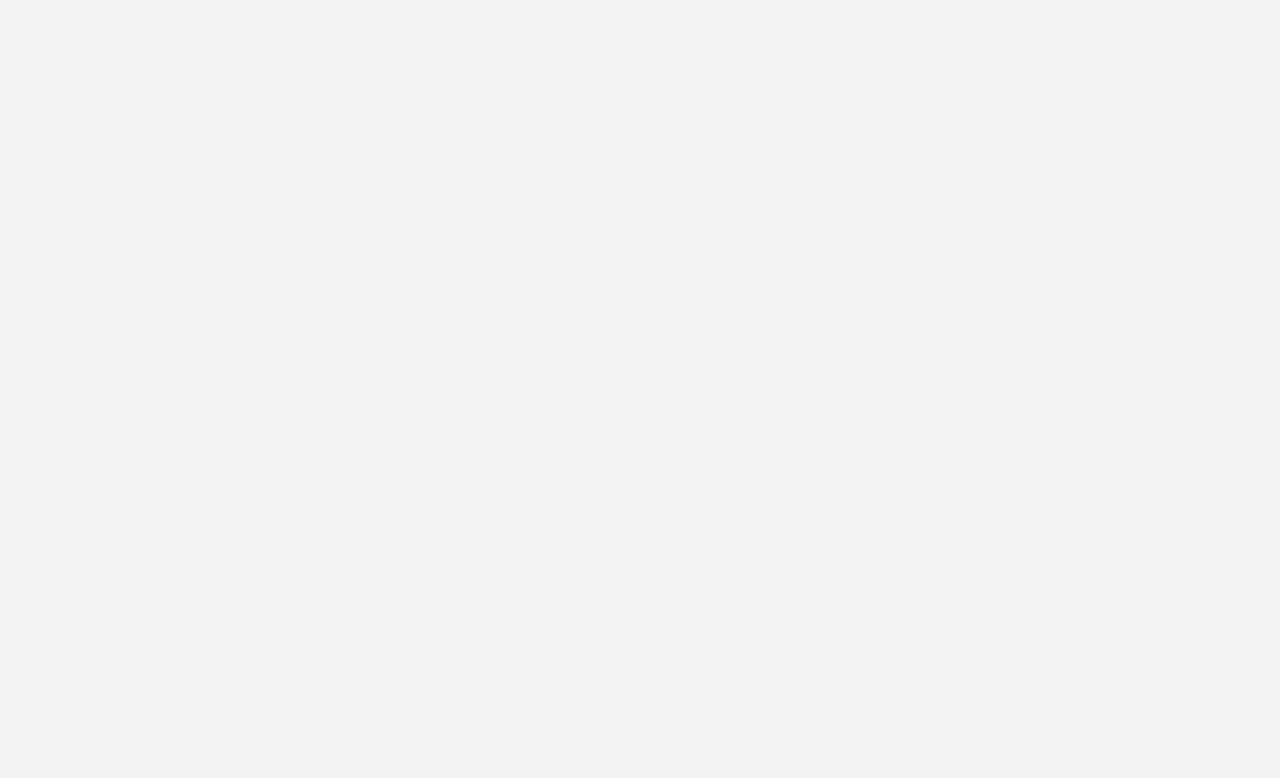
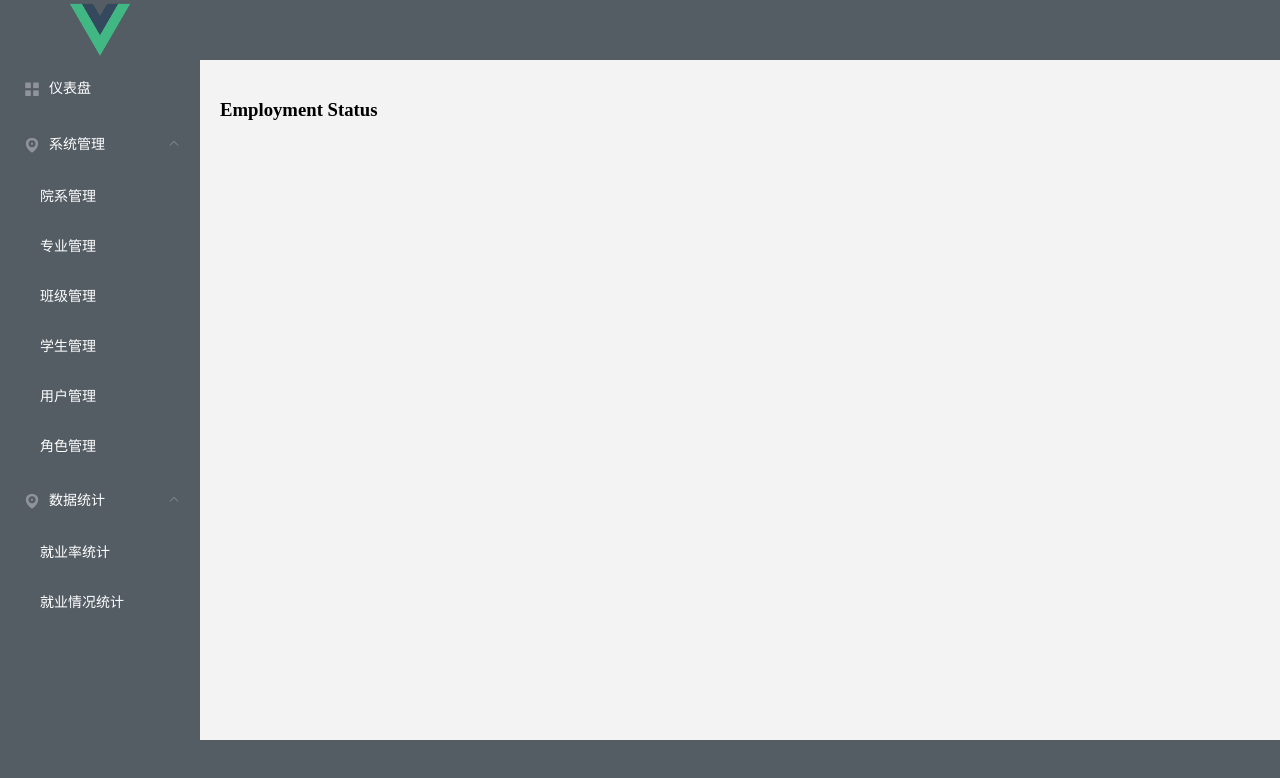
Before and after one commit to Nethercat7/yuio-web, a Vue app: page /statistics/eStatus in a window 1280 px wide. Shown: the top 778 px of the page. Built offline with nearby package versions, Linux system fonts and the light colour scheme.

Commit message:
新添加就业情况统计模块

```diff
--- a/src/App.vue
+++ b/src/App.vue
@@ -59,7 +59,7 @@ body {
   background-color: #f0f9eb;
 }
 
-.card {
+.mb-20 {
   margin-bottom: 20px;
 }
 
--- a/src/layout/components/aside.vue
+++ b/src/layout/components/aside.vue
@@ -39,7 +39,8 @@
           <i class="el-icon-location"></i>
           <span>数据统计</span>
         </template>
-        <el-menu-item index="3-1" @click="$router.push('/statistics/employment')">就业率统计</el-menu-item>
+        <el-menu-item index="3-1" @click="$router.push('/statistics/eRate')">就业率统计</el-menu-item>
+        <el-menu-item index="3-2" @click="$router.push('/statistics/eStatus')">就业情况统计</el-menu-item>
       </el-submenu>
     </el-menu>
   </el-aside>
--- a/src/router/modules/statistics.js
+++ b/src/router/modules/statistics.js
@@ -7,10 +7,16 @@ const statistics={
     meta:{title:'数据统计'},
     children:[
         {
-            path:'employment',
-            name:'Employment',
+            path:'eRate',
+            name:'Employment Rate',
             component:()=>import('@/views/statistics/eRate/'),
             meta:{title:'就业率统计'}
+        }
+        ,{
+            path:'eStatus',
+            name:'Employment Status',
+            component:()=>import('@/views/statistics/eStatus/'),
+            meta:{title:'就业情况统计'}
         }
     ]
 }
--- a/src/views/statistics/eRate/index.vue
+++ b/src/views/statistics/eRate/index.vue
@@ -1,6 +1,6 @@
 <template>
   <div>
-    <el-row class="card" :gutter="24">
+    <el-row class="mb-20" :gutter="24">
       <el-col :span="6">
         <el-card class="text-center">
           <div slot="header">
@@ -35,10 +35,10 @@
       </el-col>
     </el-row>
 
-    <el-row class="card">
+    <el-row class="mb-20">
       <el-card>
         <el-col :span="12">
-          <EmploymentRate
+          <erate
             id="e-rate"
             :data="data"
             :name="name"
@@ -49,10 +49,10 @@
             width="100%"
             suffix="%"
             :rotate="-15"
-          ></EmploymentRate>
+          ></erate>
         </el-col>
         <el-col :span="12">
-          <EmploymentRate
+          <erate
             id="e-people"
             :data="data1"
             :name="name"
@@ -62,7 +62,7 @@
             width="100%"
             suffix="人"
             :rotate="-15"
-          ></EmploymentRate>
+          ></erate>
         </el-col>
       </el-card>
     </el-row>
@@ -112,11 +112,12 @@
 </template>
 
 <script>
-import EmploymentRate from "@/components/charts/bar";
+import erate from "@/components/charts/bar";
 import api from "../../../api/api";
 
 export default {
-  components: { EmploymentRate },
+  name:"EmploymentRate",
+  components: { erate },
   data() {
     return {
       name: [],
--- /dev/null
+++ b/src/views/statistics/eStatus/index.vue
@@ -0,0 +1,15 @@
+<template>
+  <div>
+      <h1>Employment Status</h1>
+  </div>
+</template>
+
+<script>
+export default {
+    name:"EmploymentStatus"
+}
+</script>
+
+<style>
+
+</style>
```
